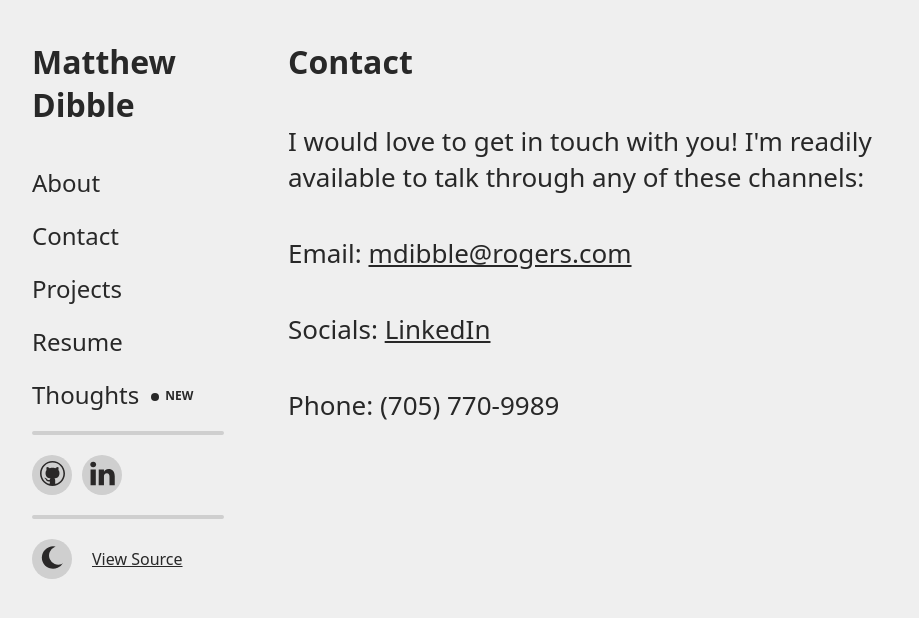
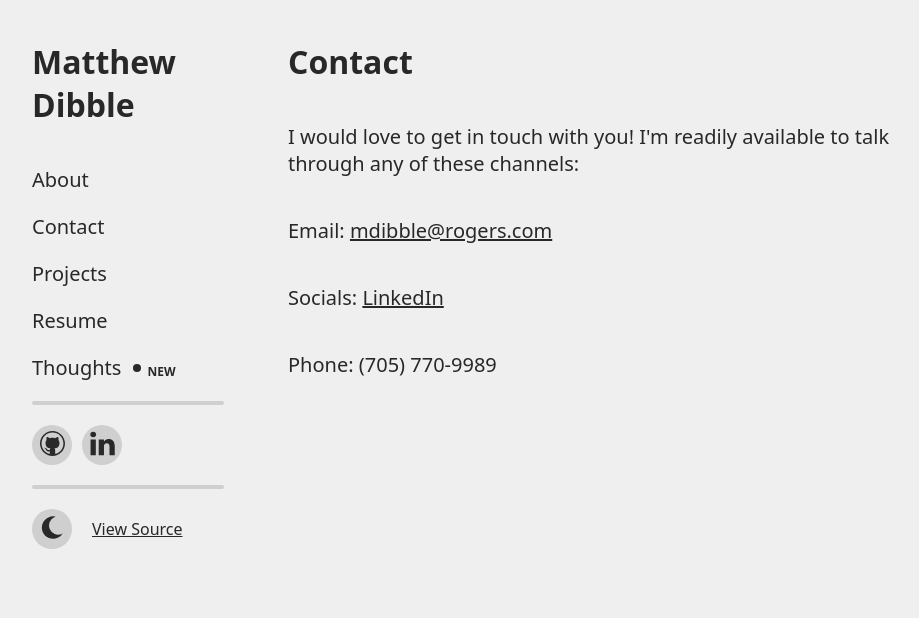
Before and after one commit to mdibble/matthew-web, a React (Create React App) app: page /contact in a window 1280 px wide. Shown: the top 618 px of the page, without its empty margins (32-951 px from the left). Built offline with nearby package versions, Linux system fonts and the light colour scheme.

Commit message:
Resize font

```diff
--- a/src/components/About/index.tsx
+++ b/src/components/About/index.tsx
@@ -44,7 +44,7 @@ function About(): JSX.Element {
         {`
           If you want to know more about the tech I enjoy using, refer to the
         `}
-        <Link to="/projects" style={{ fontSize: '26px' }}>projects</Link>
+        <Link to="/projects" style={{ fontSize: '20px' }}>projects</Link>
         {`
           page.
         `}
--- a/src/components/Common/index.tsx
+++ b/src/components/Common/index.tsx
@@ -13,16 +13,16 @@ export const EndBreak = styled.div`
 `;
 
 export const Paragraph = styled.p`
-  font-size: 26px;
+  font-size: 20px;
 `;
 
 export const ParagraphNB = styled.p`
-  font-size: 26px;
+  font-size: 20px;
   display: inline;
 `;
 
 export const Hyperlink = styled.a`
-  font-size: 26px;
+  font-size: 20px;
   display: inline;
 `;
 
--- a/src/components/Home/index.tsx
+++ b/src/components/Home/index.tsx
@@ -30,7 +30,7 @@ function Home(props: Props): JSX.Element {
       </Paragraph>
       <Break />
       {landingPage
-        && <Link to="/about" style={{ fontSize: '26px' }}>Learn more...</Link>}
+        && <Link to="/about" style={{ fontSize: '20px' }}>Learn more...</Link>}
     </>
   );
 }
--- a/src/components/Projects/Project.tsx
+++ b/src/components/Projects/Project.tsx
@@ -34,17 +34,17 @@ const InfoContainer = styled.div`
   margin: 20px;
   margin-left: 0px;
   p {
-    font-size: 26px;
+    font-size: 20px;
   }
   flex: 1;
 `;
 
 const TechListing = styled.span`
-  font-size: 26px;
+  font-size: 20px;
 `;
 
 const ProjectTitle = styled.h1`
-  font-size: 26px;
+  font-size: 20px;
   display: block;
   font-weight: bold;
   display: inline;
--- a/src/components/Sidebar/index.tsx
+++ b/src/components/Sidebar/index.tsx
@@ -27,7 +27,7 @@ const SidebarBottomContainer = styled.div`
 const SidebarItem = styled.div`
   margin-top: 20px;
   margin-bottom: 20px;
-  font-size: 24px;
+  font-size: 20px;
   text-decoration: none;
 `;
 
```
